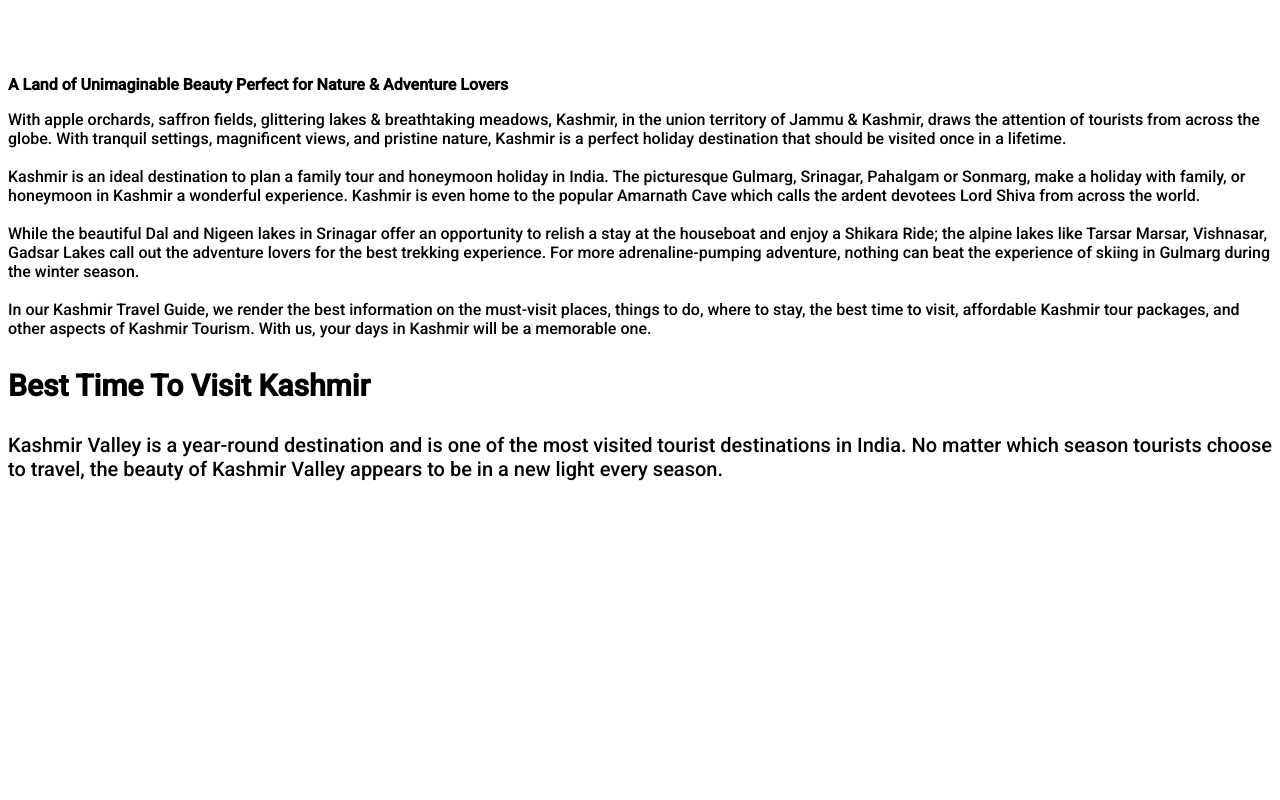
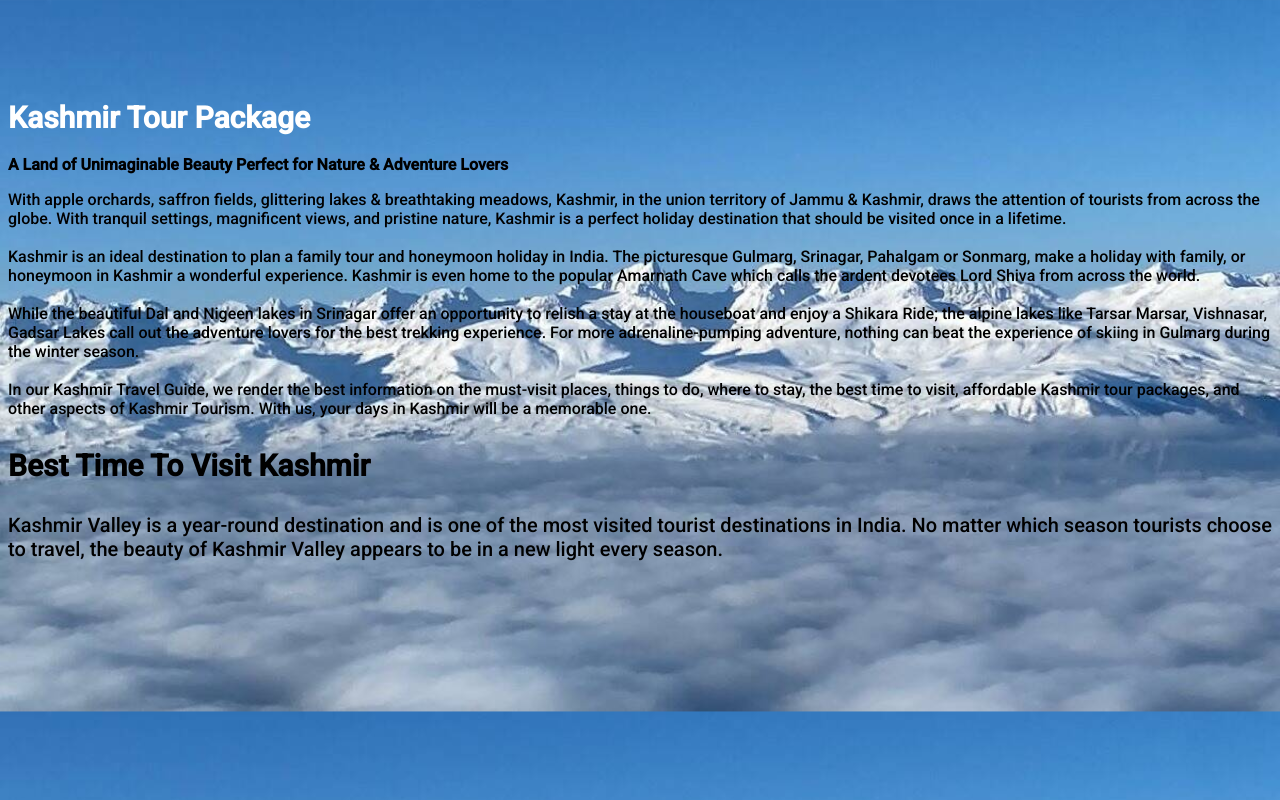
Before and after one commit to rajshreenikam/MeraBharat, a plain HTML site: page kashmir.html in a window 1280 px wide. Drawn offline with Linux system fonts and the light colour scheme.

Commit message:
Updated to kashmir page change image path add path kashmir html in destination.
Updated to kashmir page change image path add path kashmir html in destination.

```diff
--- a/kashmir.html
+++ b/kashmir.html
@@ -10,7 +10,7 @@
         rel="stylesheet">
     <style>
         body {
-            background-image: url('kashmir.jpg');
+            background-image: url('images/kashmir.jpg');
             background-size: cover;
 
         }
@@ -23,6 +23,7 @@
 </head>
 
 <body>
+    <br><br><br><br>
     <h1 class="font" style="font-size:30px;color:white">Kashmir Tour Package</h1>
     <h3 class="font">A Land of Unimaginable Beauty Perfect for Nature & Adventure Lovers </h3>
     <p class="font">With apple orchards, saffron fields, glittering lakes & breathtaking meadows, Kashmir, in the union
```
Also changed, not shown: destination.html (+1 -1 lines).
